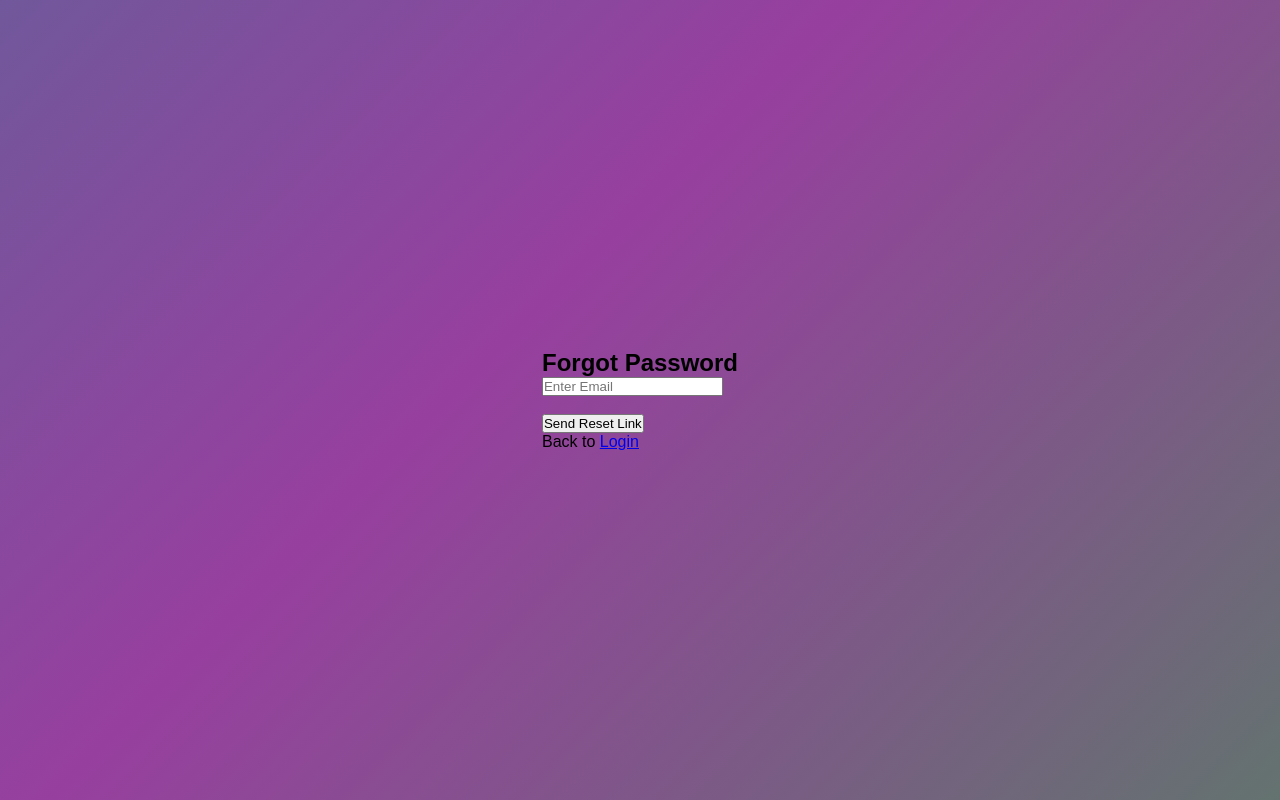
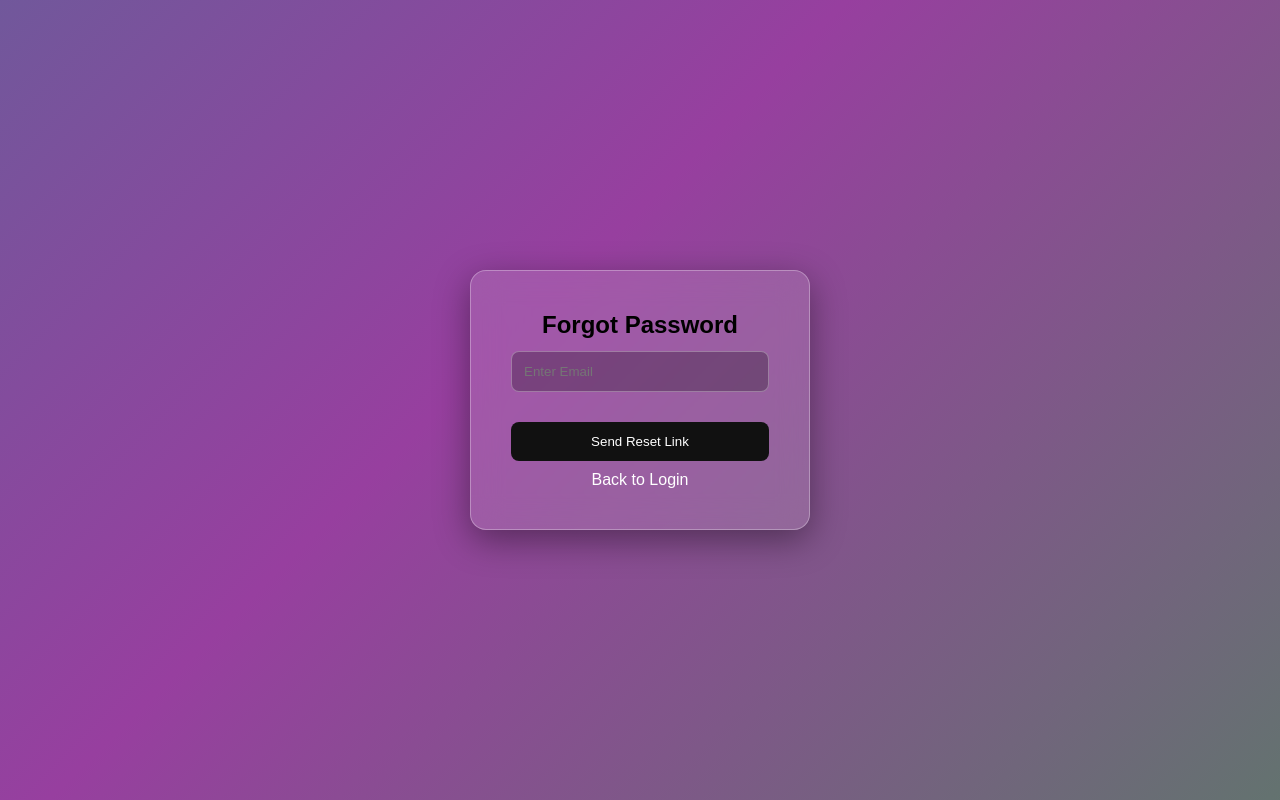
Before and after one commit to its-preeti/vercel-frontend, a React (Create React App) app: page /forgot in a window 1280 px wide. Built offline with nearby package versions, Linux system fonts and the light colour scheme.

Commit message:
Updated UI with CSS + Login/Register/Forgot pages

```diff
--- a/src/ForgotPassword.jsx
+++ b/src/ForgotPassword.jsx
@@ -24,7 +24,10 @@
   };
 
   return (
-    <div>
+    <div className="auth-container">
+
+      <div className="auth-box">
+
       <h2>Forgot Password</h2>
 
       <form onSubmit={handleSubmit}>
@@ -44,6 +47,7 @@
         Back to <Link to="/">Login</Link>
       </p>
     </div>
+    </div>
   );
 }
 
```
